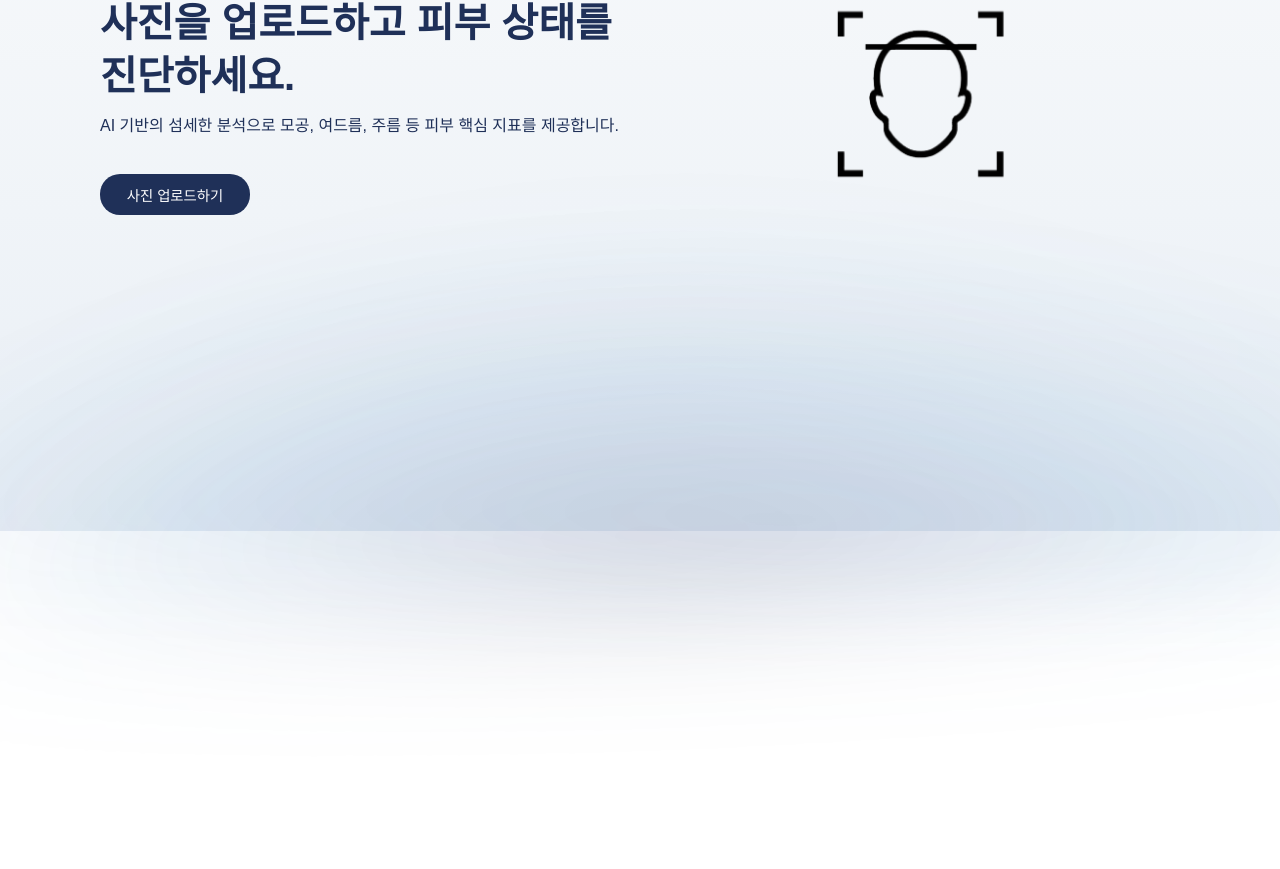
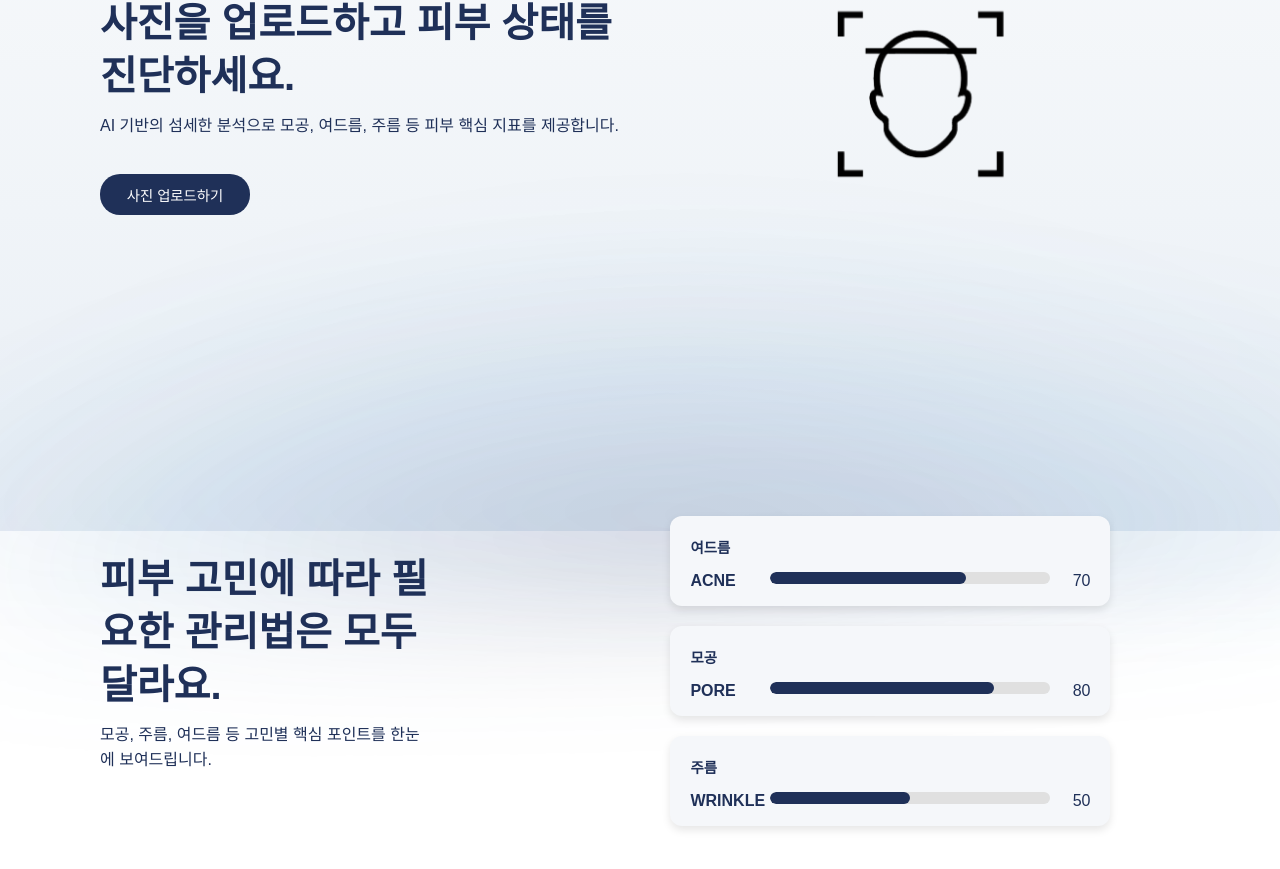
Before and after one commit to tab-captains/RE-Skin-fe, a React (Vite) app: page /analysisOverview in a window 1280 px wide. Shown: the part 269-1138 px from the top of the page. Before the commit the page ends 800 px from the top, so only its background shows below. Built offline with nearby package versions, Linux system fonts and the light colour scheme.

Commit message:
design: 분석 미리보기 페이지 기본 구성.

```diff
--- /dev/null
+++ b/src/features/analysis/components/OverviewResult.jsx
@@ -0,0 +1,55 @@
+import styled, {keyframes} from "styled-components";
+import colors from "../../common/colors";
+import {useNavigate} from "react-router-dom";
+import SkinScoreBox from "../components/SkinScoreBox";
+
+const OverviewResult=()=>{
+  return(
+    <Container>
+      <Wrapper>
+        <Title>피부 고민에 따라 필요한 관리법은 모두 달라요. </Title>
+        <Description>모공, 주름, 여드름 등 고민별 핵심 포인트를 한눈에 보여드립니다.</Description>
+      </Wrapper>
+      <SkinScoreBox
+        data={[
+          { title: "여드름", scores: { acne: 70 } },
+          { title: "모공", scores: { pore: 80 } },
+          { title: "주름", scores: {wrinkle: 50 } },
+        ]}
+      />
+    </Container>
+  );
+};
+export default OverviewResult;
+
+
+const Wrapper=styled.div`
+  flex-direction: column;
+  text-align:left;
+  padding: 20px 20px 20px 0;
+  max-width: 600px;
+  gap: 20px;
+`
+
+const Title=styled.div`
+  font-weight: bold;
+  font-size: 2.5rem;
+  line-height: 3.3rem;
+  color: ${colors.primary};
+  margin-bottom: 10px;
+
+`
+const Description=styled.p`
+  font-size: 1rem;
+  line-height: 1.6;
+  margin-top: 10px;
+  color: ${colors.primary};
+
+`
+const Container = styled.div`
+  display: flex;
+  align-items: center;
+  justify-content: space-between;
+  gap: 150px;
+  padding: 20px;
+`
--- /dev/null
+++ b/src/features/analysis/components/SkinScoreBox.jsx
@@ -0,0 +1,87 @@
+import styled from "styled-components";
+import colors from "../../common/colors";
+
+const SkinScoreBox = ({ data }) => {
+  return (
+    <Container>
+      {data.map((box, idx) => (
+        <Box key={idx}>
+          <BoxTitle>{box.title}</BoxTitle>
+          {Object.entries(box.scores).map(([key, value]) => (
+            <ScoreRow key={key}>
+              <Label>{key.toUpperCase()}</Label>
+              <GaugeWrapper>
+                <Gauge width={value} />
+              </GaugeWrapper>
+              <Score>{value}</Score>
+            </ScoreRow>
+          ))}
+        </Box>
+      ))}
+    </Container>
+  );
+};
+
+export default SkinScoreBox;
+
+
+const Container = styled.div`
+  display: flex;
+  gap: 20px;
+  justify-content: center;
+  flex-wrap: wrap;
+`;
+
+const Box = styled.div`
+  width: 400px;
+  height: 50px;
+  padding: 20px;
+  border-radius: 12px;
+  background-color: #f5f7fa;
+  box-shadow: 0 4px 8px rgba(0,0,0,0.1);
+  display: flex;
+  flex-direction: column;
+  gap: 15px;
+`;
+
+const BoxTitle = styled.div`
+  font-weight: bold;
+  font-size: 0.9rem;
+  color: ${colors.primary};
+  text-align: left;
+`;
+
+const ScoreRow = styled.div`
+  display: flex;
+  align-items: left;
+  gap: 10px;
+`;
+
+const Label = styled.div`
+  width: 70px;
+  font-weight: 600;
+  color: ${colors.primary};
+`;
+
+const GaugeWrapper = styled.div`
+  flex: 1;
+  height: 12px;
+  background-color: #e0e0e0;
+  border-radius: 6px;
+  overflow: hidden;
+`;
+
+const Gauge = styled.div`
+  width: ${({ width }) => width}%;
+  height: 100%;
+  background-color: ${colors.primary};
+  border-radius: 6px;
+  transition: width 0.5s ease;
+`;
+
+const Score = styled.div`
+  width: 30px;
+  text-align: right;
+  font-weight: 500;
+  color: ${colors.primary};
+`;
--- a/src/features/analysis/pages/AnalysisOverviewPage.jsx
+++ b/src/features/analysis/pages/AnalysisOverviewPage.jsx
@@ -2,6 +2,8 @@ import styled from "styled-components";
 import colors from "../../common/colors";
 import {useNavigate} from "react-router-dom";
 import Overview from "../components/Overview";
+import OverviewResult from "../components/OverviewResult";
+
 const AnalysisOverviewPage=()=>{
   const navigate = useNavigate();
   return(
@@ -9,6 +11,9 @@ const AnalysisOverviewPage=()=>{
       <Top>
         <Overview />
       </Top>
+      <Middle>
+        <OverviewResult />
+      </Middle>
     </Container>
   );
 };
@@ -17,7 +22,7 @@ export default AnalysisOverviewPage;
 const Container = styled.div`
   display: flex;
   flex-direction: column;
-  gap: 50px;
+  gap: 100px;
 `;
 const Top=styled.div`
   display: flex;
@@ -26,3 +31,9 @@ const Top=styled.div`
   gap: 80px;
   padding: 160px 80px 120px 80px;
 `
+const Middle = styled.div`
+  display: flex;
+  justify-content: flex-start;
+  gap: 80px;
+  padding: 0 80px 150px 80px;
+`
```
